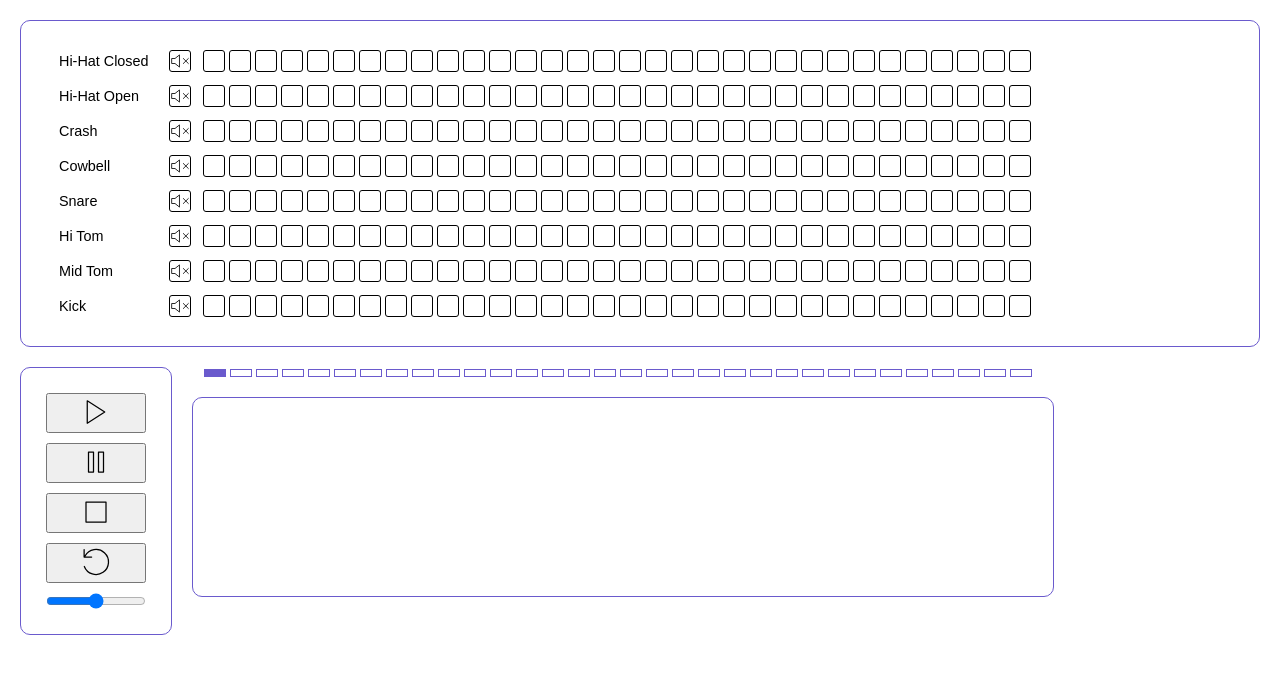
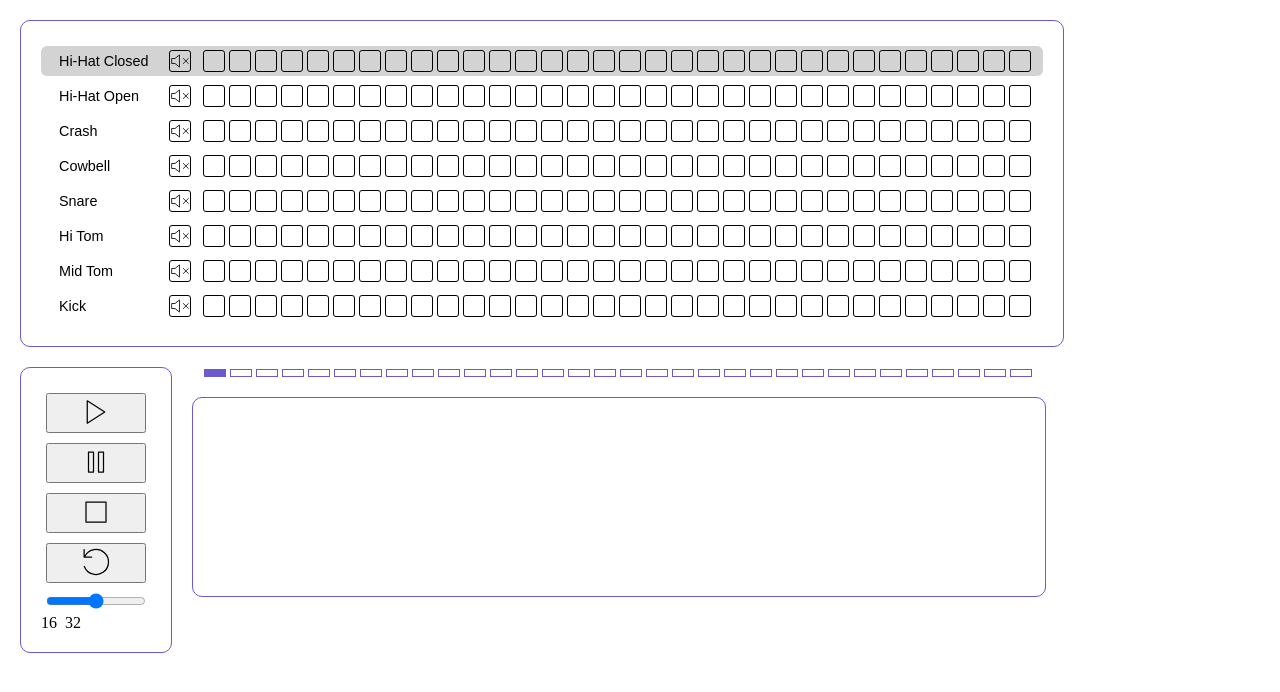
Before and after one commit to ricardopresto/drumVue, a Vue app: page / in a window 1280 px wide. Shown: the top 692 px of the page. Built offline with nearby package versions, Linux system fonts and the light colour scheme.

Commit message:
added 16/32 length change control

```diff
--- a/src/App.vue
+++ b/src/App.vue
@@ -21,6 +21,7 @@
           @stop-function="stopFunction"
           @reset-function="resetFunction"
           @speed-change="speedChange($event)"
+          @length-change="lengthChange($event)"
           :paused="paused"
         />
       </div>
@@ -82,10 +83,14 @@ export default {
       speed: 20,
       playing: false,
       paused: false,
-      currentTrackNumber: null
+      currentTrackNumber: 0
     };
   },
   mounted() {
+    this.initialize();
+  },
+  methods: {
+    initialize() {
       class Beat {
         constructor(time, timeShifted, volume, index) {
           (this.time = time),
@@ -101,7 +106,6 @@ export default {
         }
       }
     },
-  methods: {
     sleep(ms) {
       return new Promise(resolve => setTimeout(resolve, ms));
     },
@@ -136,7 +140,6 @@ export default {
       }
     },
     stopFunction() {
-      //clearInterval(this.loop);
       this.position = 0;
       this.playing = false;
       this.paused = false;
@@ -193,8 +196,16 @@ export default {
           this.trackArrays[arr][n].time = null;
           this.trackArrays[arr][n].timeShifted = 0;
           this.trackArrays[arr][n].volume = 80;
-          this.currentTrackNumber = null;
+          this.currentTrackNumber = 0;
         }
+      }
+    },
+    lengthChange(len) {
+      if (len != this.length) {
+        this.stopFunction();
+        this.trackArrays = [];
+        this.length = len;
+        this.initialize();
       }
     }
   }
@@ -214,6 +225,7 @@ export default {
   border: 1px solid slateblue;
   border-radius: 10px;
   padding: 20px;
+  width: min-content;
 }
 #controlBox {
   display: flex;
--- a/src/components/Controls.vue
+++ b/src/components/Controls.vue
@@ -59,6 +59,10 @@
         </svg>
       </button>
       <input v-model="speedSlider" type="range" min="6" max="30" value="22" @change="speedChange" />
+      <div>
+        <span @click="$emit('length-change', 16)">16&ensp;</span>
+        <span @click="$emit('length-change', 32)">32</span>
+      </div>
     </div>
   </div>
 </template>
--- a/src/components/Edit.vue
+++ b/src/components/Edit.vue
@@ -28,7 +28,7 @@ export default {
 #container {
   display: flex;
   flex-direction: row;
-  width: 840px;
+  width: min-content;
   height: 178px;
   padding: 10px;
   border: 1px solid slateblue;
```
Lines whose indentation alone changed are shown as unchanged.
